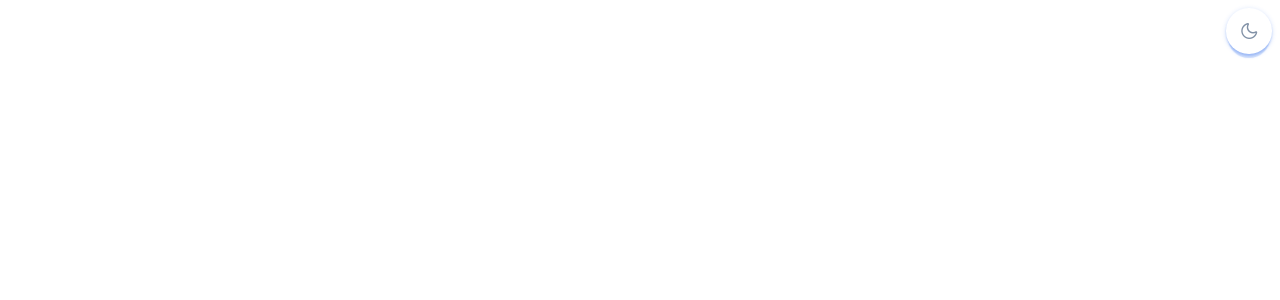
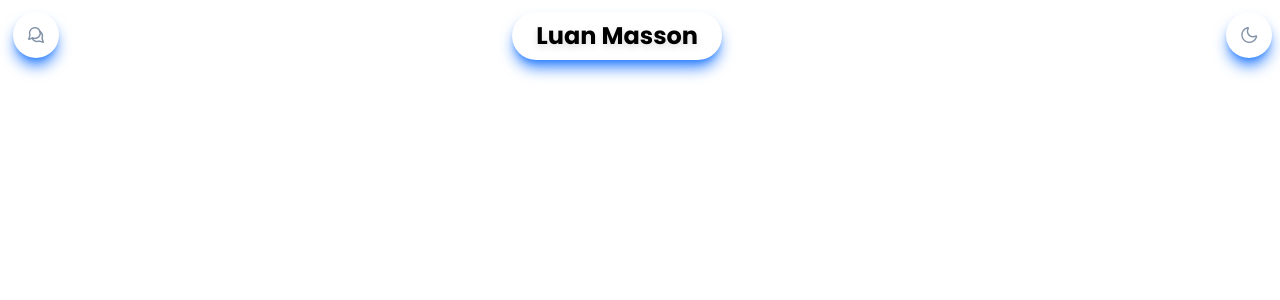
Before and after one commit to Luan-Masson/portfolio-react, a React (Vite) app: page / in a window 1280 px wide. Shown: the top 300 px of the page. Built offline with nearby package versions, Linux system fonts and the light colour scheme.

Commit message:
feat - terminando o header com infos

```diff
--- a/src/App.jsx
+++ b/src/App.jsx
@@ -1,14 +1,72 @@
+import { useRef } from 'react';
 import ChangeThemeButton from './components/ChangeThemeButton';
+import MainHeader from './components/MainHeader';
+import { SpeedDial } from 'primereact/speeddial';
+import { Tooltip } from 'primereact/tooltip';
+import { Toast } from 'primereact/toast';
 
 function App() {
+  const toast = useRef(null);
+  const selectedLanguage = localStorage.getItem("selectedLanguage") || "pt";
+  const items = [
+    {
+      label: "Linkedin",
+      icon: "pi pi-linkedin",
+      command: () => {
+        window.open("https://www.linkedin.com/in/luanmasson/", "_blank");
+      },
+    },
+    {
+      label: "Github",
+      icon: "pi pi-github",
+      command: () => {
+        window.open("https://github.com/Luan-Masson", "_blank");
+      },
+    },
+    {
+      label: "Instagram",
+      icon: "pi pi-instagram",
+      command: () => {
+        window.open("https://www.instagram.com/masson.z/", "_blank");
+      },
+    },
+    {
+      label: "Email",
+      icon: "pi pi-envelope",
+      command: () => {
+        navigator.clipboard.writeText("luan0masson@gmail.com");
+        toast.current.show({
+          severity: "info",
+          summary: selectedLanguage === "pt" ? "Copiado" : "Copied",
+          detail:
+            selectedLanguage === "pt"
+              ? "E-mail copiado para a área de transferência"
+              : "Email copied to clipboard",
+          life: 3000,
+        });
+      },
+    },
+  ];
 
   return (
     <>
-    <header className="flex justify-between sticky">
-      <div></div>
-      <div></div>
-      <ChangeThemeButton />
-    </header>
+      <header className="flex justify-between sticky mt-3">
+        <div>
+          <Toast ref={toast} position="top-right" />
+          <Tooltip target=".mySpeedDial .p-speeddial-action" />
+          <SpeedDial
+            model={items}
+            buttonClassName="p-button-outlined shadow-lg shadow-blue-500 p-button p-component p-button-icon-only p-button-raised p-button-text p-button-rounded p-button-secondary"
+            buttonStyle={{ height: "2.857rem", width: "2.857rem" }}
+            direction="down"
+            showIcon="pi pi-comments" hideIcon="pi pi-comments"
+            className="mySpeedDial"
+            tooltipOptions="{ position: 'right' }"
+          />
+        </div>
+        <MainHeader />
+        <ChangeThemeButton />
+      </header>
     </>
   );
 }
--- a/src/components/ChangeThemeButton.jsx
+++ b/src/components/ChangeThemeButton.jsx
@@ -28,7 +28,7 @@ export default function ChangeThemeButton() {
     return (
         <Button
             icon={currentTheme === "viva-dark" ? "pi pi-sun" : "pi pi-moon"}
-            className="p-button-outlined"
+            className="p-button-outlined shadow-lg shadow-blue-500"
             severity="secondary"
             rounded
             text
--- /dev/null
+++ b/src/components/MainHeader.jsx
@@ -0,0 +1,10 @@
+
+export default function MainHeader() {
+  return (
+    <>
+    <div className="p-6 rounded-full w-max gap-6 flex items-center h-[3rem] shadow-lg shadow-blue-500">
+        <h1 className="text-2xl drop-shadow-md w-max h-max">Luan Masson</h1>
+    </div>
+    </>
+  );
+}
--- a/style.css
+++ b/style.css
@@ -1,23 +1,7 @@
-/*
-    Criado especificamente para passar por cima de alguns estilos de forma global e
-    inserir o tailwindcss no projeto.
-*/
 
-/* tailwindcss configuration */
-@layer tailwind-base, primereact, tailwind-utilities;
-
-/* IMPORTANT: In "styled" mode you must add the PrimeReact Theme here. Do NOT include in "unstyled" mode */
-/* @import 'primereact/resources/themes/lara-light-blue/theme.css' layer(primereact); */
-
-@layer tailwind-base {
-  @tailwind base;
-}
-
-@layer tailwind-utilities {
-  @tailwind components;
-  @tailwind utilities;
-}
-
+/* tailwind config */
+@import "tailwindcss/utilities.css" layer(utilities);
+@import "tailwindcss/theme.css" layer(theme);
 
 /* global changes */
 
@@ -27,13 +11,9 @@
     box-shadow: box-shadow: 0 0 0 0.1rem #cdd3db; em temas claros.
     nos temas escuros o botão fica parecendo ativo.
  */
-.p-button.p-button-secondary:not(:disabled):focus,
+/* .p-button.p-button-secondary:not(:disabled):focus,
 .p-buttonset.p-button-secondary > .p-button:not(:disabled):focus,
 .p-splitbutton.p-button-secondary > .p-button:not(:disabled):focus,
 .p-fileupload-choose.p-button-secondary:not(:disabled):focus{
   box-shadow: 0px 6px 1px -2px #2563eb33, 0px 2px 2px 0px #2563eb33, 0px 1px 5px 0px #2563eb33;
-}
-
-.p-button.p-button-raised{
-  box-shadow: 0px 6px 1px -2px #2563eb33, 0px 2px 2px 0px #2563eb33, 0px 1px 5px 0px #2563eb33;
-}
+} */
```
